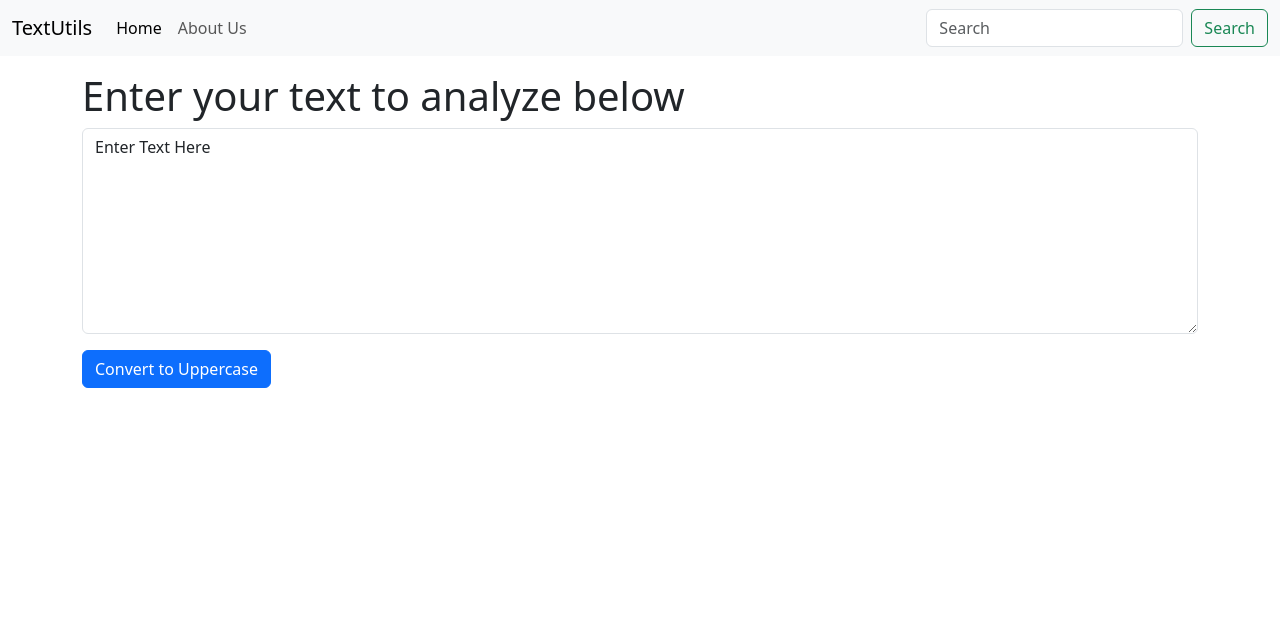
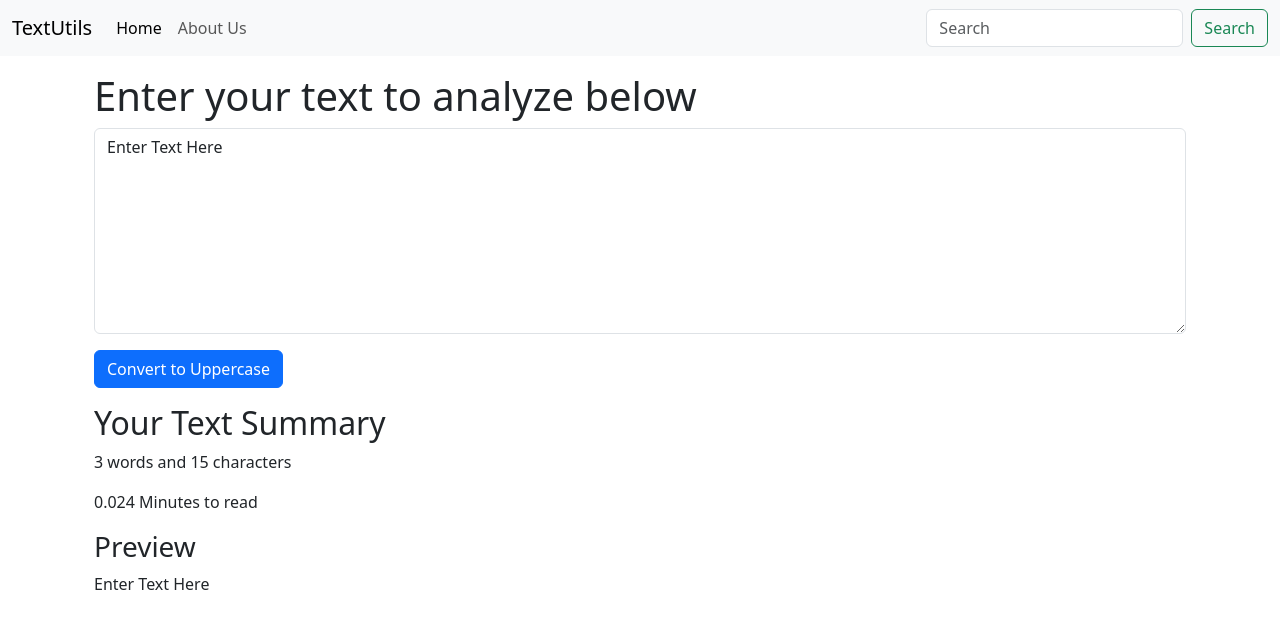
Before and after one commit to Darpan242003/my-app, a React (Vite) app: page / in a window 1280 px wide. Shown: the top 628 px of the page. Built offline with nearby package versions, Linux system fonts and the light colour scheme.

Commit message:
text counter and Preview

```diff
--- a/src/Components/TextForm.jsx
+++ b/src/Components/TextForm.jsx
@@ -4,15 +4,15 @@
 
 export default function TextForm(props) {
     const handleUpClick = () => {
-        console.log('Uppercase was clicked' + text)
+        // console.log('Uppercase was clicked' + text)
 
         let newText = text.toUpperCase() //method to convert text to uppercase
 
-        setText(newText) // correct way to change value of text
+        setText(newText) //correct way to change value of text
     }
 
     const handleOnChange = (event) => {
-        console.log('On change')
+        // console.log('On change')
         setText(event.target.value) //this will set the text we type in textarea as a new value of text.
     }
 
@@ -20,7 +20,8 @@
     // text is a variable which will hold the default value "Enter Text Here"
     // setText is updating function of Text wherever it is present i.e. the text content will get updated through this function. all of this happens without reloading the page
     return (
-        <div>
+        <>
+            <div className='container'>
                 <h1>{props.heading}</h1> {/* heading prop accepted in TextForm */}
                 <div className="mb-3">
                     <textarea className="form-control" onChange={handleOnChange} value={text} id="myBox" rows="8"></textarea>
@@ -29,5 +30,13 @@
                 <button className="btn btn-primary" onClick={handleUpClick}>Convert to Uppercase</button>
                 {/* onClick={handleUpClick} whenever we click on the button handleUpClick function will invoke. */}
             </div>
+            <div className="container my-3">
+                <h2>Your Text Summary</h2>
+                <p>{text.split(" ").length} words and {text.length} characters</p>
+                <p>{text.split(" ").length * 0.008} Minutes to read</p>
+                <h3>Preview</h3>
+                <p>{text}</p>
+            </div>
+        </>
     )
 }
```
Lines whose indentation alone changed are shown as unchanged.
